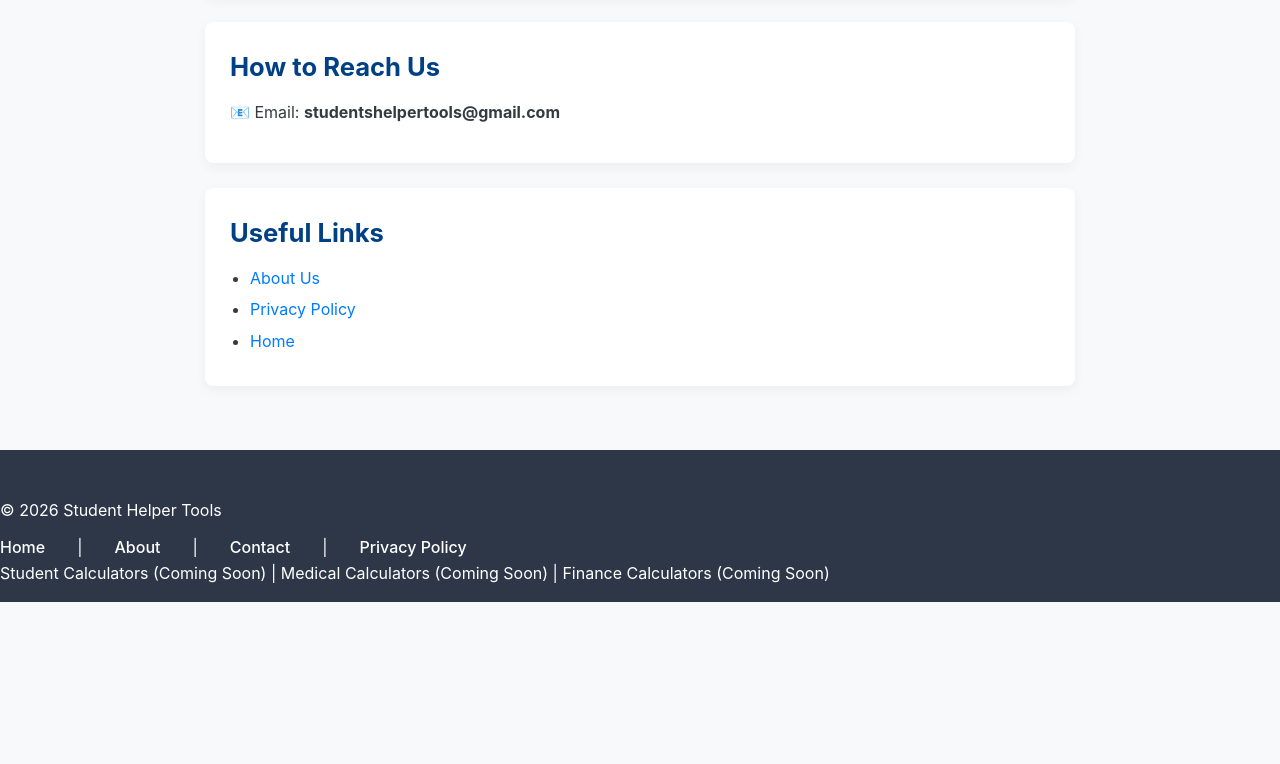
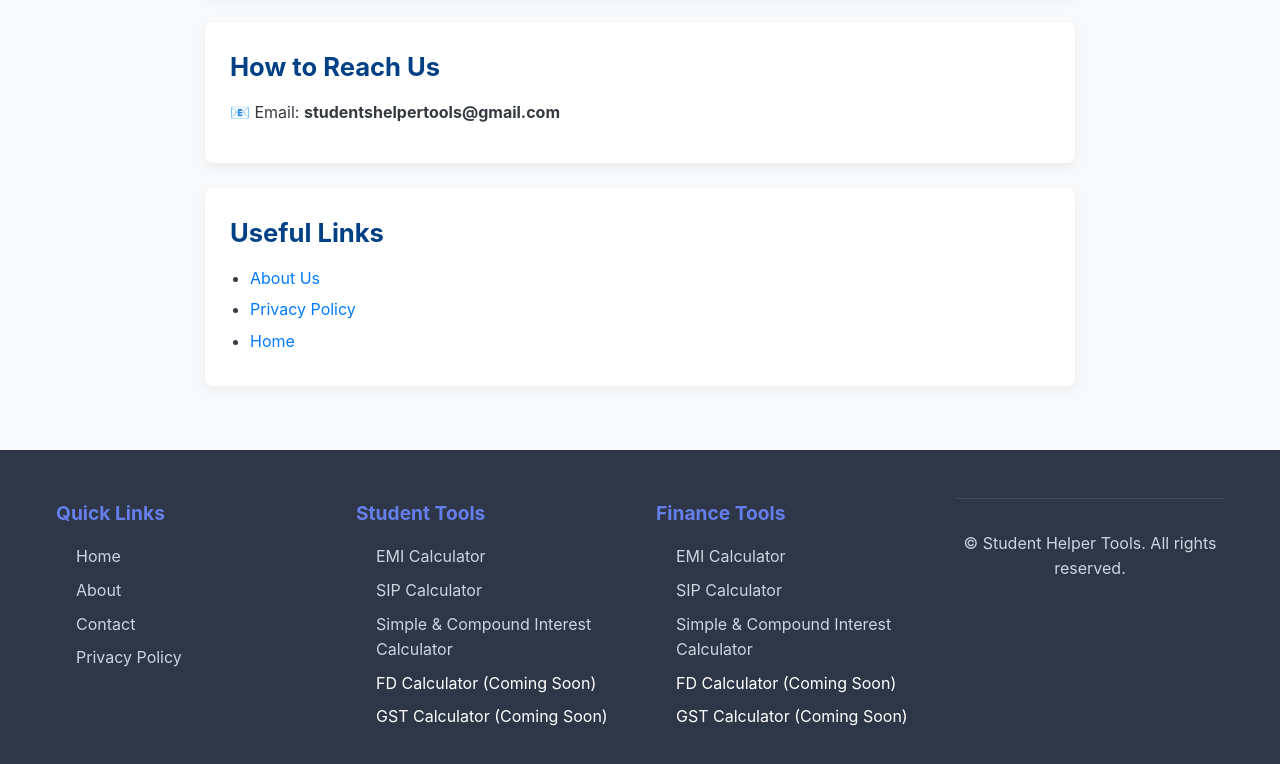
Before and after one commit to advaitpatel69-beep/Advait.github.io, a plain HTML site: page contact.html in a window 1280 px wide. Shown: the part 402-1166 px from the top of the page. Before the commit the page ends 1004 px from the top, so only its background shows below. Drawn offline with Linux system fonts and the light colour scheme.

Commit message:
Revamp contact page layout and navigation

```diff
--- a/contact.html
+++ b/contact.html
@@ -6,21 +6,36 @@
   <title>Contact Us – Student Helper Tools</title>
   <meta name="description" content="Contact Student Helper Tools for questions, feedback, or support related to our student calculators and educational tools.">
   <meta name="viewport" content="width=device-width, initial-scale=1.0">
-  <link rel="stylesheet" href="style.css">
+  <link rel="stylesheet" href="https://advaitpatel69-beep.github.io/Advait.github.io/style.css">
 </head>
 <body>
 
 <header>
-  <h1>Contact Us</h1>
-
-  <nav class="main-nav">
-    <a href="index.html">Home</a>
+        <div class="header-container">
+            <h1 class="site-title">Contact Us</h1>
+	    <p>Free online tools for students</p>
+            <nav>
+                <a href="/Advait.github.io/index.html">Home</a>
 
                 <span class="nav-disabled">Student Calculators (Coming Soon)</span>
                 <span class="nav-disabled">Medical Calculators (Coming Soon)</span>
                 <span class="nav-disabled">Finance Calculators (Coming Soon)</span>
             </nav>
+            <div class="hamburger" id="hamburgerBtn" aria-label="Toggle navigation menu">
+                <span></span>
+                <span></span>
+                <span></span>
+            </div>
+        </div>
+        <div class="mobile-nav" id="mobileNav">
+            <a href="/Advait.github.io/index.html">Home</a>
+
+            <span class="nav-disabled">Student Calculators (Coming Soon)</span>
+            <span class="nav-disabled">Medical Calculators (Coming Soon)</span>
+            <span class="nav-disabled">Finance Calculators (Coming Soon)</span>
+        </div>
     </header>
+
 
 <main>
   <section>
@@ -57,22 +72,60 @@
 </main>
 
 <footer>
-  <p>© 2026 Student Helper Tools</p>
+        <div class="footer-content">
+            <div class="footer-section">
+                <h3>Quick Links</h3>
+                <ul>
+                    <li><a href="/Advait.github.io/index.html">Home</a></li>
+               	    <li><a href="/Advait.github.io/about.html">About</a></li>
+               	    <li><a href="/Advait.github.io/contact.html">Contact</a></li>
+               	    <li><a href="/Advait.github.io/privacy-policy.html">Privacy Policy</a></li>
 
-  <nav>
-    <a href="index.html">Home</a> |
-    <a href="about.html">About</a> |
-    <a href="contact.html">Contact</a> |
-    <a href="privacy-policy.html">Privacy Policy</a>
-  </nav>
+                </ul>
+            </div>
+            <div class="footer-section">
+                <h3>Student Tools</h3>
+                <ul>
+		                <li><a href="/Advait.github.io/finance/finance-emi-calculator.html">EMI Calculator</a></li>
+		                <li><a href="/Advait.github.io/finance/finance-sip-calculator.html">SIP Calculator</a></li>
+                    <li><a href="/Advait.github.io/simple-compound-interest-calculator.html">Simple & Compound Interest Calculator</a></li>
 
-  <div class="footer-categories">
-    <span class="nav-disabled">Student Calculators (Coming Soon)</span> |
-    <span class="nav-disabled">Medical Calculators (Coming Soon)</span> |
-    <span class="nav-disabled">Finance Calculators (Coming Soon)</span>
+                    <li><span class="coming-soon">FD Calculator (Coming Soon)</span></li>
+                    <li><span class="coming-soon">GST Calculator (Coming Soon)</span></li>
+                </ul>
             </div>
 
+	    <div class="footer-section">
+                <h3>Finance Tools</h3>
+                <ul>
+		    <li><a href="/Advait.github.io/finance/finance-emi-calculator.html">EMI Calculator</a></li>
+		    <li><a href="/Advait.github.io/finance/finance-sip-calculator.html">SIP Calculator</a></li>
+                    <li><a href="/Advait.github.io/simple-compound-interest-calculator.html">Simple & Compound Interest Calculator</a></li>
+
+                    <li><span class="coming-soon">FD Calculator (Coming Soon)</span></li>
+                    <li><span class="coming-soon">GST Calculator (Coming Soon)</span></li>
+                </ul>
+            </div>
+
+
+        <div class="copyright">
+            <p>&copy; Student Helper Tools. All rights reserved.</p>
+        </div>
     </footer>
+<script>
+
+function toggleMenu() {
+            const nav = document.getElementById('mobileNav');
+            nav.classList.toggle('active');
+        }
+
+document.addEventListener('DOMContentLoaded', function() {
+	document.getElementById('hamburgerBtn').addEventListener('click', toggleMenu);
+
+});
+
+</script>
+
 
 </body>
 </html>
```
Lines whose indentation alone changed are shown as unchanged.
